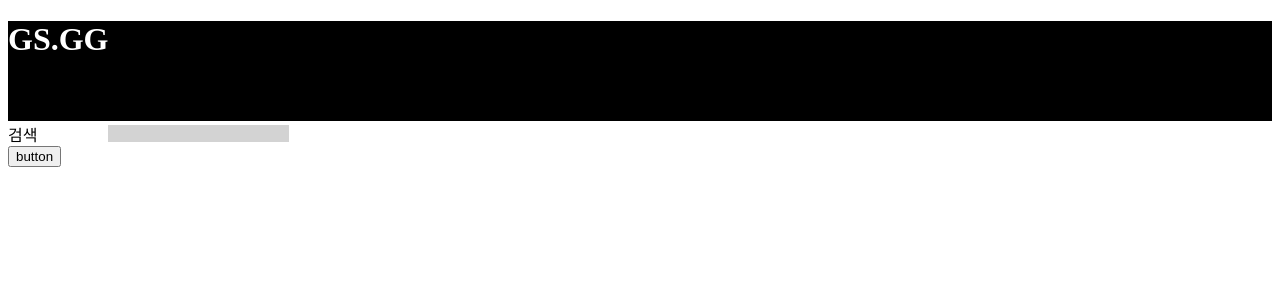
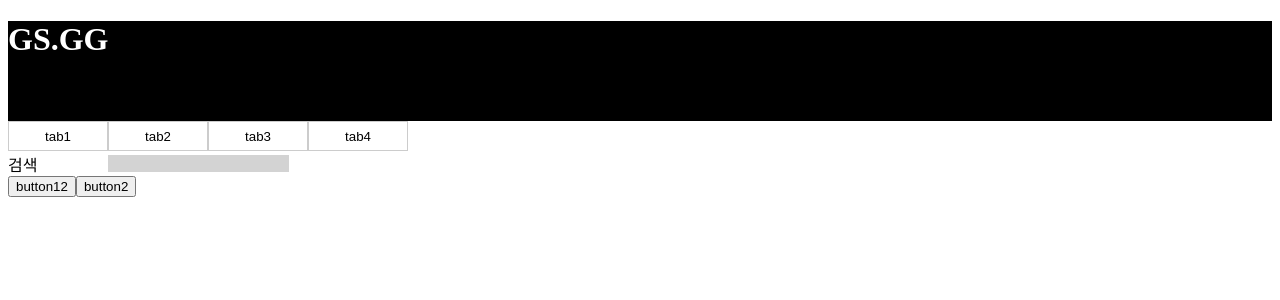
Before and after one commit to Jonguk9710/gs_gg, a Vue app in the folder gs_gg_ui/: page / in a window 1280 px wide. Shown: the top 300 px of the page. Built offline with nearby package versions, Linux system fonts and the light colour scheme.

Commit message:
main tab button 작업중

```diff
--- /dev/null
+++ b/gs_gg_ui/src/components/TabButton.vue
@@ -0,0 +1,28 @@
+<template lang="">
+    <div>
+        <div>
+            <button class="tabBtn" v-for="btn in arrTabBtns" :key="btn">{{btn.tabName}}</button>
+        </div>
+    </div>
+</template>
+<script>
+export default {
+    props: {
+        arrTabBtns: Array
+    },
+}
+</script>
+
+<style scoped>
+    .tabBtn {
+        width: 100px;
+        height: 30px;
+        background-color: #fff; /* 초기 배경 색상 */
+        border: 1px solid #ccc; /* 테두리 스타일 및 색상 */
+        cursor: pointer;
+        transition: background-color 0.3s; /* 호버 시 배경 색상 전환을 */
+    }
+    .tabBtn:hover {
+        background-color: #ccc;
+    }
+</style>
--- /dev/null
+++ b/gs_gg_ui/src/components/TabGrp.vue
@@ -0,0 +1,19 @@
+<template lang="">
+    <div>
+        <TabButton :arrTabBtns="arrTabBtns"/>
+    </div>
+</template>
+<script>
+import TabButton from './TabButton.vue';
+export default {
+    props: {
+        arrTabBtns: Array
+    },
+    components: {
+        TabButton : TabButton
+    }
+}
+</script>
+<style lang="">
+
+</style>
--- a/gs_gg_ui/src/views/HomePage.vue
+++ b/gs_gg_ui/src/views/HomePage.vue
@@ -10,24 +10,55 @@
             <component :is="Component" ></component>
         </keep-alive>
     </router-view>
+
+    <!-- 메인 탭 버튼 -->
+    <div>
+        <TabGrp :arrTabBtns="arrTabBtns"/>
+    </div>
+
     <EpInput label='검색'></EpInput>
-    <button @click="test">button</button>
+    <button @click="test">button12</button>
+
+    <button @click="test2">button2</button>
 </template>
 <script>
+//import
 import axios from 'axios';
-
-
+import TabGrp from '@/components/TabGrp.vue';
 
 export default {
+    //methods
     methods: {
         test() {
             console.log('axios start');
             axios.get("/api")
                 .then(res => console.log(res))
+        },
+
+        test2() {
+            console.log('axios2 start');
+            axios.get('/api/test')
+                .then(res => console.log(res))
+        }
+    },
+    //components
+    components: {
+        TabGrp: TabGrp  //메인 탭
+    },
+    //data
+    data() {
+        return {
+            arrTabBtns: [
+                {id: 1, tabName: "tab1"},
+                {id: 2, tabName: "tab2"},
+                {id: 3, tabName: "tab3"},
+                {id: 4, tabName: "tab4"},
+            ],
         }
     }
 }
 </script>
+
 <style>
 .header{
     height:100px;
```
Also changed, not shown: 4 other files (tests, documents, lock files or other folders).
